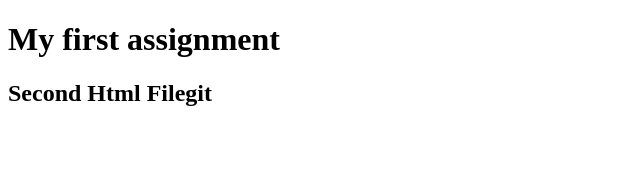
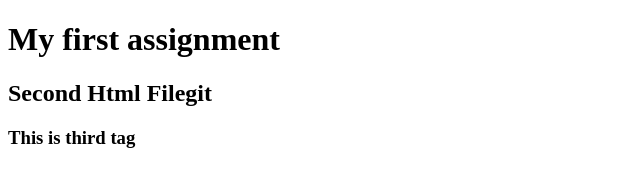
Before and after one commit to MdFaridHossain/Assinment1, a plain HTML site: page index.html in a window 1280 px wide. Shown: the whole page, without its empty margins (0-640 px from the left). Drawn offline with Linux system fonts and the light colour scheme.

Commit message:
This is third

```diff
--- a/index.html
+++ b/index.html
@@ -9,6 +9,7 @@
     <header>
 <h1>My first assignment</h1>
 <h2>Second Html Filegit</h2>
+<h3>This is third tag</h3>
     </header>
 
 </body>
```
